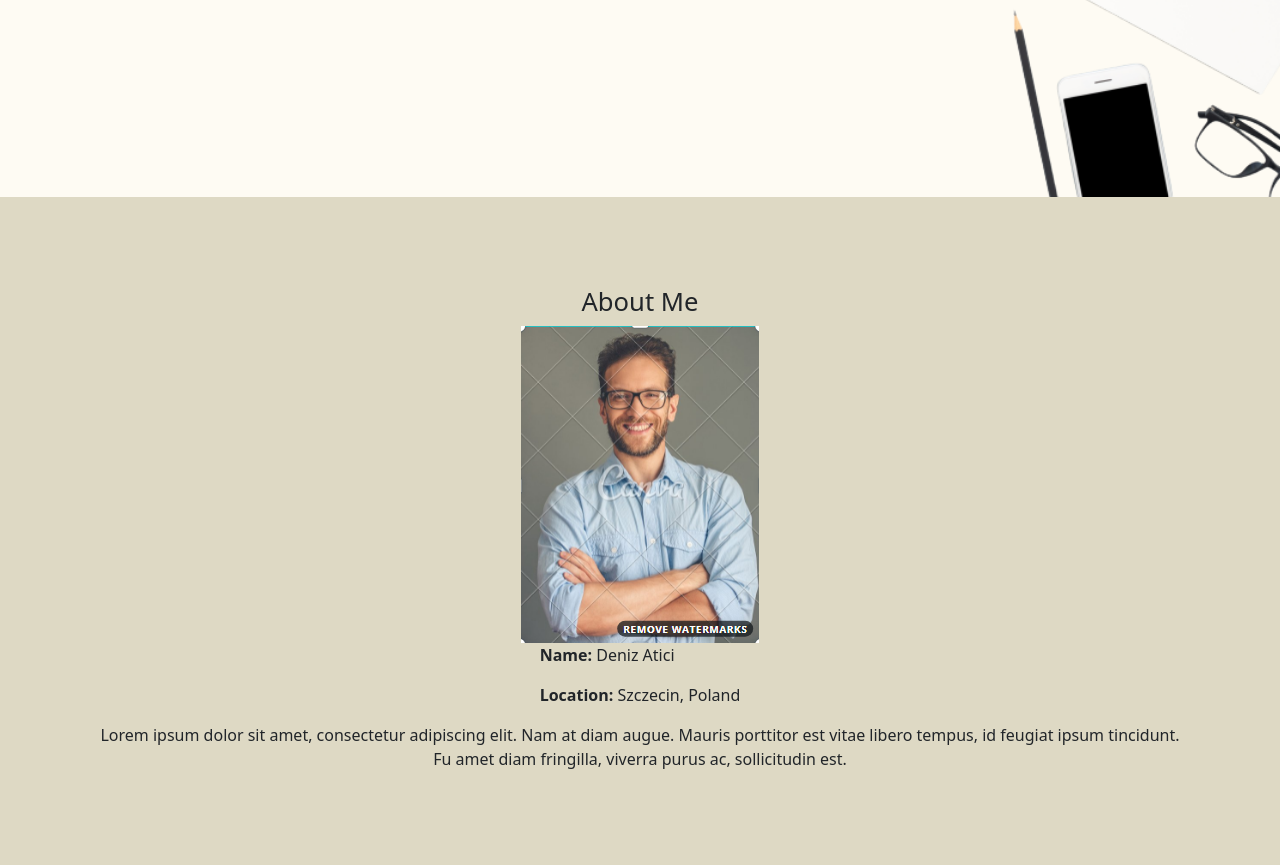
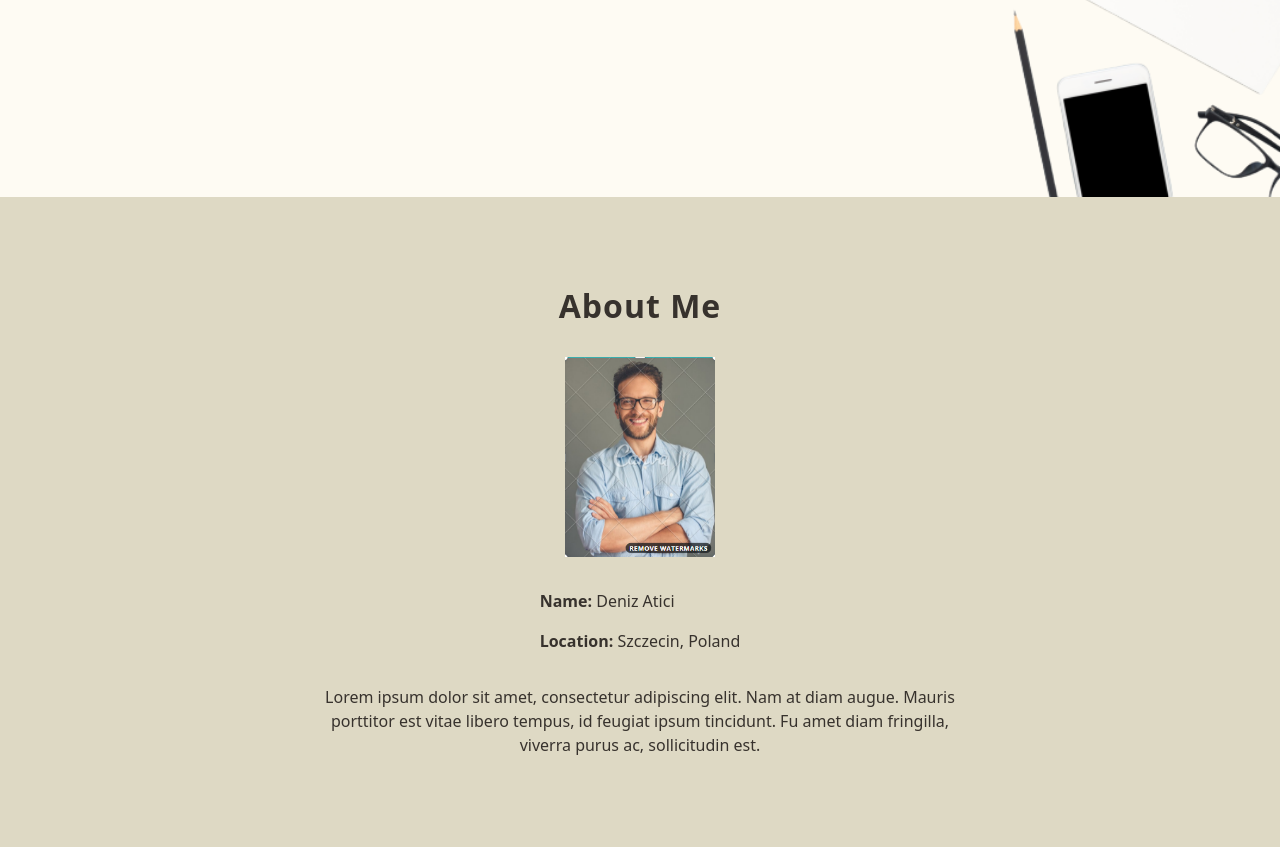
Before and after one commit to saki1994/translation-profile, a React (Create React App) app: page / in a window 1280 px wide. Shown: the part 375-1240 px from the top of the page. Built offline with nearby package versions, Linux system fonts and the light colour scheme.

Commit message:
styling about me  desktop

```diff
--- a/src/components/AboutMe.js
+++ b/src/components/AboutMe.js
@@ -4,10 +4,10 @@
 
 const AboutMe = () => {
   return (
-    <div className="about-me">
+    <div id="about-me">
       <h3>About Me</h3>
       <img src={profile} alt="profile-pic" />
-      <div className="profile">
+      <div className="profile-info">
         <p>
           <span>Name: </span>Deniz Atici
         </p>
@@ -15,10 +15,10 @@
           <span>Location: </span>Szczecin, Poland
         </p>
       </div>
-      <p>
+      <p className="description">
         Lorem ipsum dolor sit amet, consectetur adipiscing elit. Nam at diam
         augue. Mauris porttitor est vitae libero tempus, id feugiat ipsum
-        tincidunt. Fu amet diam fringilla, viverra purus ac, sollicitudin est.{" "}
+        tincidunt. Fu amet diam fringilla, viverra purus ac, sollicitudin est.
       </p>
     </div>
   );
--- a/src/stylesheet/About/AboutMe.scss
+++ b/src/stylesheet/About/AboutMe.scss
@@ -1,17 +1,40 @@
 @import "../variables";
 
-.about-me {
+#about-me {
   padding: 7%;
+  background-color: $border-color;
+  color: #37322d;
   text-align: center;
-  background-color: $border-color;
 
-  .profile {
+  h3 {
+    margin-bottom: 2rem;
+    letter-spacing: 1px;
+  }
+  .profile-info {
     text-align: left;
     width: fit-content;
     margin: auto;
+    margin-top: 2rem;
 
     span {
       font-weight: bold;
     }
   }
+
+  img {
+    height: 200px;
+    margin: auto;
+  }
+
+  .description {
+    width: 60%;
+    margin: auto;
+    margin-top: 2rem;
+  }
 }
+
+@media (max-width: 700px) {
+  #about-me .description {
+    width: 100%;
+  }
+}
--- a/src/stylesheet/App/App.scss
+++ b/src/stylesheet/App/App.scss
@@ -7,6 +7,7 @@
   overflow-x: hidden;
 
   h3 {
-    font-size: 1.6em;
+    font-size: 2em;
+    font-weight: 700;
   }
 }
```
Also changed, not shown: 1 other file (tests, documents, lock files or other folders).
